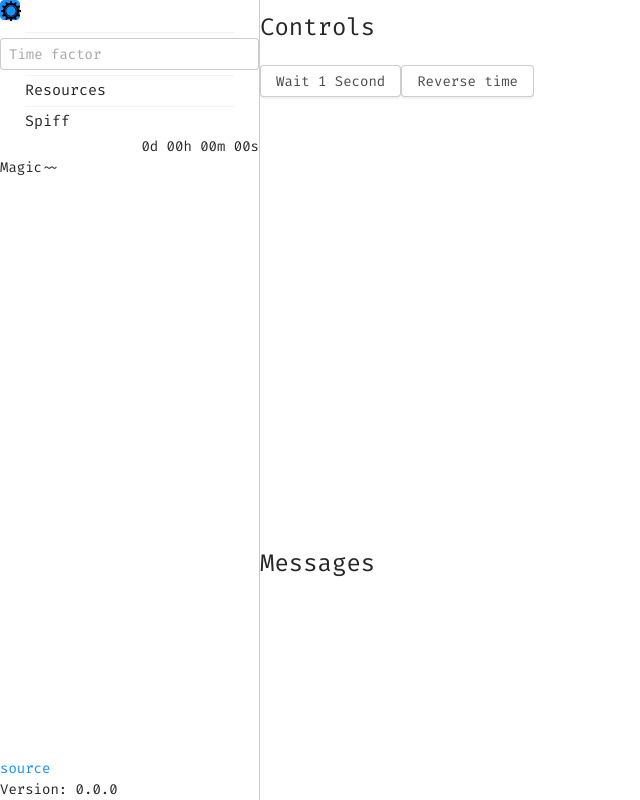
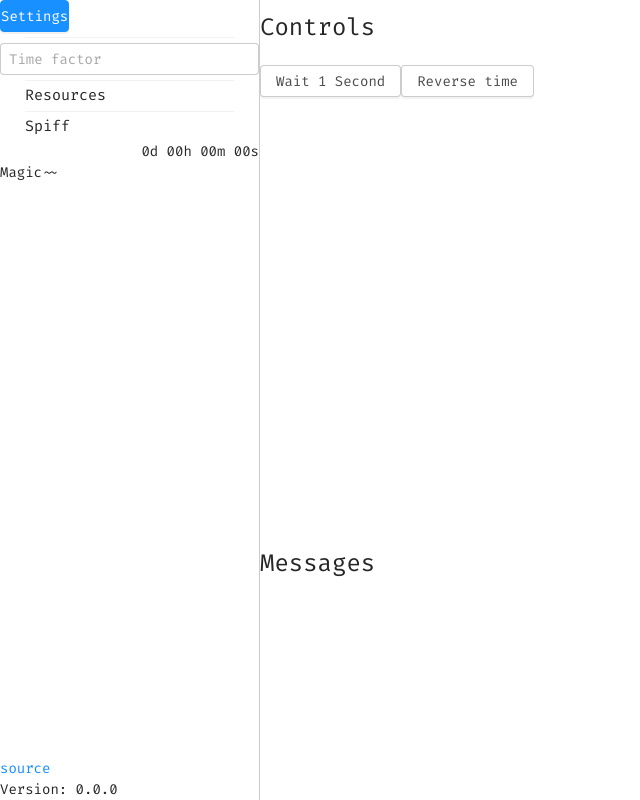
Before and after one commit to Toby222/NecroGame, a Next.js app: page / in a window 1280 px wide. Shown: the whole page, without its empty margins (0-640 px from the left). Built offline with nearby package versions, Linux system fonts and the light colour scheme.

Commit message:
Remove horrible gear icon

```diff
--- a/components/model.tsx
+++ b/components/model.tsx
@@ -50,16 +50,8 @@ export class Model extends React.Component {
           </div>
           <div className="page-wrapper with-sidebar">
             <div className="sidebar">
-              <Modal
-                display="button"
-                className="row p-0 w-20 h-20"
-                modalId="settings"
-              >
-                <img
-                  src="gear.svg"
-                  className="p-0 m-0 w-20 h-20"
-                  alt="Settings"
-                />
+              <Modal display="button" className="row p-0" modalId="settings">
+                Settings
               </Modal>
               <div className="sidebar-divider" />
               <input
@@ -157,7 +149,7 @@ class TimeAction {
   }
 }
 
-const timeactions: any[] = [];
+const timeactions: TimeAction[] = [];
 
 /**
  * Apply Actions that are based on pre-defined timepoints
```
Also changed, not shown: public/gear.svg (deleted).
